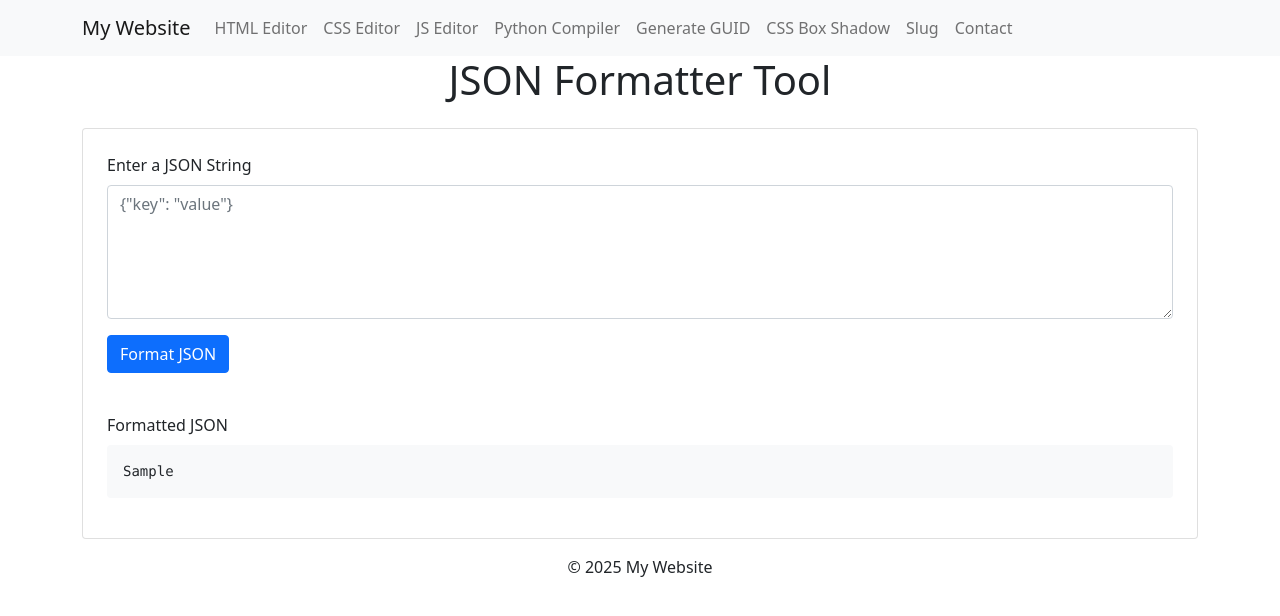
After one commit to yeole-rohan/rohanyeole, a Django app: template api/templates/parsers/json.html in a window 1280 px wide. The commit adds this page. Shown: the top 616 px of the page. Run offline with Django 4.2, Linux system fonts and the light colour scheme; the template is opened without the code that fills it: most values are stand-ins (such as "Sample title", 1, 10 or a date in 2020).

Commit message:
added url parser, json formatter

```diff
--- /dev/null
+++ b/api/templates/parsers/json.html
@@ -0,0 +1,64 @@
+{% extends '../common/base.html' %}
+
+{% block title %}Online UUID Generator | RohanYeole.com{% endblock %}
+{% block description %}A UUID is a 128-bit identifier, typically represented as a 32-character hexadecimal string.{% endblock %}
+
+{% load static %}
+{% block head %}
+<style>
+    pre {
+        background-color: #f8f9fa;
+        padding: 1rem;
+        border-radius: 0.25rem;
+    }
+</style>
+{% endblock %}
+{% block content %}
+<div class="container">
+    <h1 class="text-center mb-4">JSON Formatter Tool</h1>
+
+    <div class="card p-4">
+        <!-- Input Section -->
+        <form method="post">
+            {% csrf_token %}
+            <div class="mb-3">
+                <label for="inputJson" class="form-label">Enter a JSON String</label>
+                <textarea name="json" id="inputJson" class="form-control" rows="5" placeholder='{"key": "value"}' required></textarea>
+            </div>
+
+            <!-- Format Button -->
+            <div class="mb-3">
+                <button type="submit" class="btn btn-primary">Format JSON</button>
+            </div>
+        </form>
+
+        <!-- Error Section -->
+        {% if error %}
+            <div class="alert alert-danger mt-4">
+                <strong>Error:</strong> {{ error }}
+            </div>
+        {% endif %}
+
+        <!-- Output Section -->
+        {% if formatted_json %}
+            <div class="mt-4">
+                <label for="outputJson" class="form-label">Formatted JSON</label>
+                <pre id="outputJson">{{ formatted_json }}</pre>
+            </div>
+        {% endif %}
+        </div>
+</div>
+{% endblock %}
+{% block scripts %}
+    <script>
+
+        // Add syntax highlighting (optional)
+        const formattedJsonElement = document.getElementById('outputJson');
+        if (formattedJsonElement) {
+            formattedJsonElement.innerHTML = formattedJsonElement.textContent
+                .replace(/(".*?")/g, '<span style="color: #d9534f;">$1</span>') // Keys
+                .replace(/(true|false|null)/g, '<span style="color: #5bc0de;">$1</span>') // Booleans
+                .replace(/\b(\d+)\b/g, '<span style="color: #5cb85c;">$1</span>'); // Numbers
+        }
+    </script>
+{% endblock %}
--- a/api/templates/parsers/url.html
+++ b/api/templates/parsers/url.html
@@ -17,7 +17,7 @@
             {% csrf_token %}
             <div class="mb-3">
                 <label for="inputUrl" class="form-label">Enter a URL</label>
-                <input type="text" name="url" id="inputUrl" class="form-control" placeholder="https://example.com/path?key=value" required>
+                <input type="text" {% if inputUrl %} value="{{inputUrl}}" {% endif %} name="url" id="inputUrl" class="form-control" placeholder="https://example.com/path?key=value" required>
             </div>
 
             <!-- Parse Button -->
--- a/api/urls.py
+++ b/api/urls.py
@@ -20,4 +20,5 @@ urlpatterns = [
     path('yml-minify-buetify/',views.FormatMinifyYMLView.as_view(), name='yml_format_minify'),
     path('csharp-minify-buetify/',views.FormatMinifyCSharpView.as_view(), name='csharp_format_minify'),
     path('parse-url/', views.url_parser, name='parse_url'),
+    path('format-json/', views.json_formatter, name='format_json'),
 ]
--- a/api/views/parser/__init__.py
+++ b/api/views/parser/__init__.py
@@ -1 +1,2 @@
 from .url import url_parser
+from .json import json_formatter
--- a/api/views/parser/url.py
+++ b/api/views/parser/url.py
@@ -41,6 +41,7 @@ def url_parser(request):
         if url:
             try:
                 context['components'] = parse_url(url)
+                context['inputUrl'] = url
             except ValueError as e:
                 context['error'] = str(e)
         else:
```
Also changed, not shown: api/static/js/parsers/url.js (added, +44 -0 lines), api/views/parser/json.py (added, +24 -0 lines).
